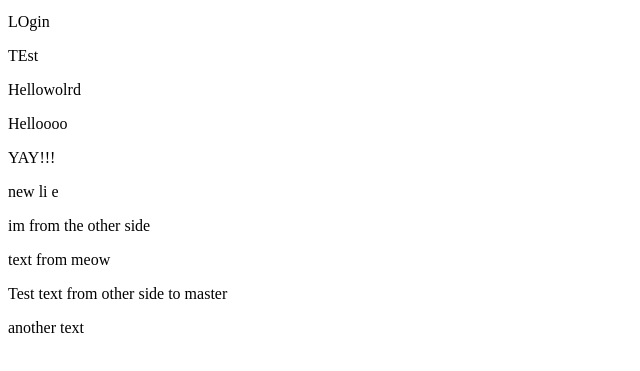
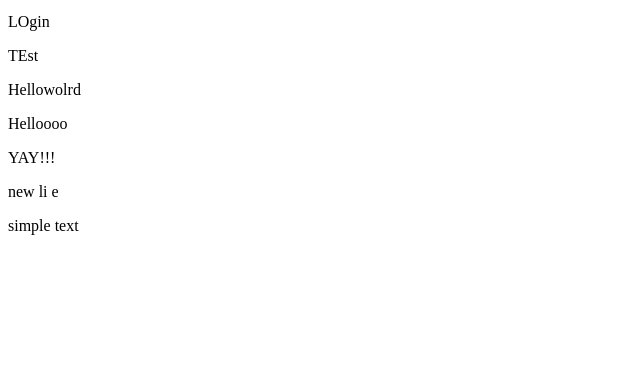
Before and after one commit to banana-meow/GIt-test, a plain HTML site: page index.html in a window 1280 px wide. Shown: the part 101-472 px from the top of the page, without its empty margins (0-640 px from the left). Drawn offline with Linux system fonts and the light colour scheme.

Commit message:
Update index.html
delete container and add new text

```diff
--- a/index.html
+++ b/index.html
@@ -18,14 +18,8 @@
     new li e
 
     <!-- hellooooo -->
-    <p>im from the other side</p>
-    <p>text from meow</p>
-    <div>
-        <div class="container">
-            <p>Test text from other side to master</p>
-            <p>another text</p>
-        </div>
-    </div>
+    <p>simple text</p>
+    <!-- another side test -->
 </body>
 
 </html>
```
